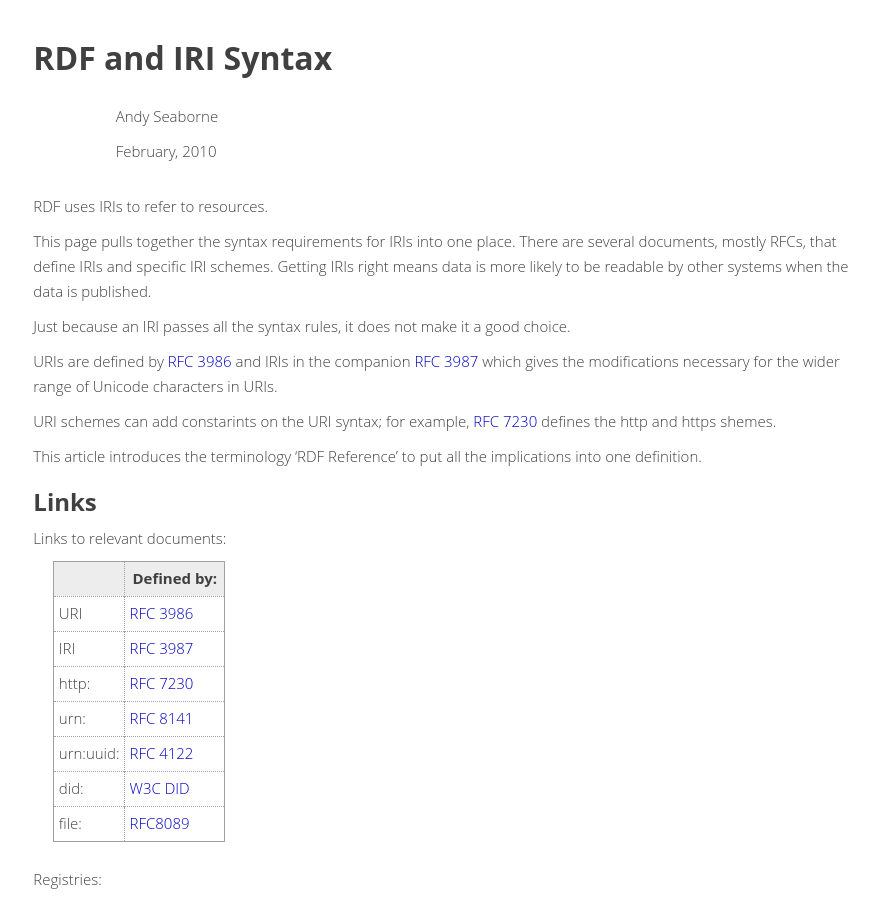
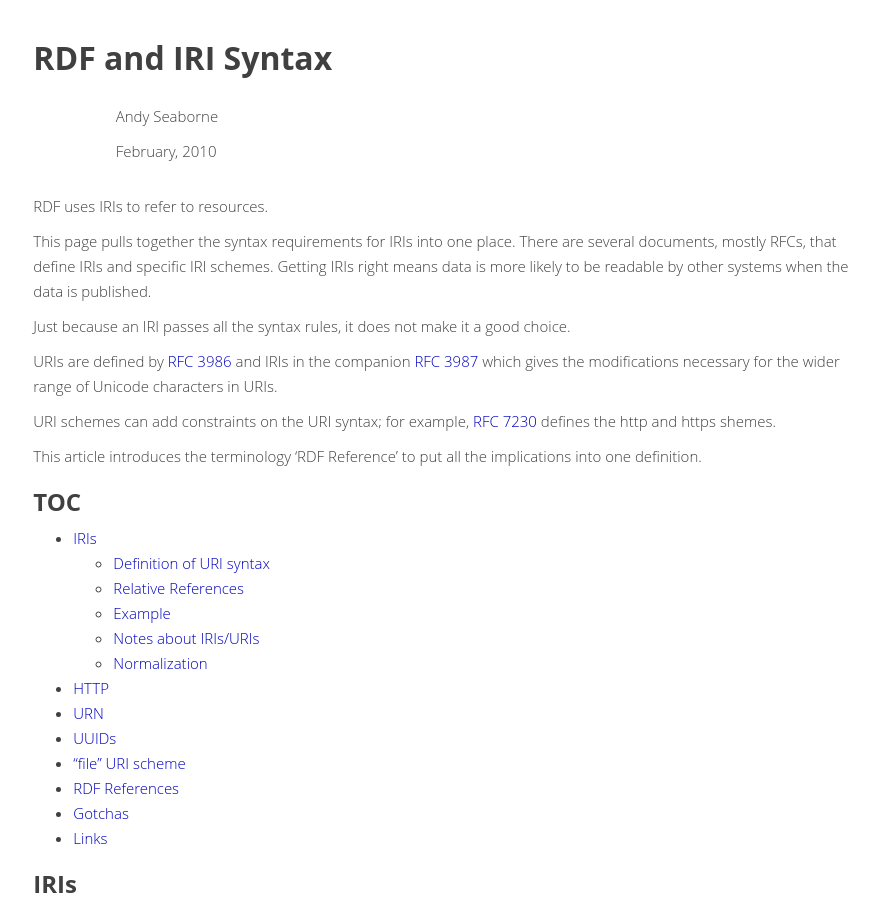
Before and after one commit to afs/afs.github.io, a Jekyll site: the page built from rdf-iri-syntax.md, in a window 1280 px wide and 900 px high. Shown: the whole window, without its empty margins (195-1074 px from the left). Built offline with Jekyll 4.4.1, drawn with Linux system fonts in a browser that asks for light colours; some web fonts are replaced; some of the changed text lies outside the part shown.

Commit message:
Add TOC to rdf-iri-syntax

````diff
--- a/rdf-iri-syntax.md
+++ b/rdf-iri-syntax.md
@@ -21,31 +21,28 @@ IRIs in the companion [RFC 3987](https://tools.ietf.org/html/rfc3987]) which
 gives the modifications necessary for the wider range of
 Unicode characters in URIs.
 
-URI schemes can add constarints on the URI syntax; for example, [RFC
+URI schemes can add constraints on the URI syntax; for example, [RFC
 7230](https://tools.ietf.org/html/rfc7230) defines the http and https shemes.
 
 This article introduces the terminology 'RDF Reference' to put all the
 implications into one definition.
 
-## Links
 
-Links to relevant documents:
+## TOC {#toc}
 
-|           | Defined by: |
-|-----------|-------------|
-| URI       | [RFC 3986](https://tools.ietf.org/html/rfc3986) |
-| IRI       | [RFC 3987](https://tools.ietf.org/html/rfc3987) |
-| http:     | [RFC 7230](https://tools.ietf.org/html/rfc7230) |
-| urn:      | [RFC 8141](https://tools.ietf.org/html/rfc8141) |
-| urn:uuid: | [RFC 4122](https://tools.ietf.org/html/rfc4122) |
-| did:      | [W3C DID](https://www.w3.org/TR/did-core/)      |
-| file:     | [RFC8089](https://tools.ietf.org/html/rfc8089)  |
-
-<br/>Registries:
-
-* [IANA URI schemes](https://www.iana.org/assignments/uri-schemes/uri-schemes.xhtml)
-* [IANA URN
-namespaces](https://www.iana.org/assignments/urn-namespaces/urn-namespaces.xhtml)
+- [IRIs](#iris)
+  - [Definition of URI syntax](#defn-uri-syntax)
+  - [Relative References](#relative-references)
+  - [Example](#example)
+  - [Notes about IRIs/URIs](#notes-iris)
+  - [Normalization](#normalization)
+- [HTTP](#http)
+- [URN](#urn)
+- [UUIDs](#uuid)
+- ["file" URI scheme](#file)
+- [RDF References](#rdf-references)
+- [Gotchas](#gotchas)
+- [Links](#links)
 
 ## IRIs
 
@@ -63,7 +60,7 @@ MAY contain a fragment identifier."
 As of [RFC 3986](https://tools.ietf.org/html/rfc3986), relative IRIs are called
 "relative references".
 
-### Definition of URI syntax
+### Definition of URI syntax {#defn-uri-syntax}
 
 In [RFC3986 section-4.1](https://tools.ietf.org/html/rfc3986#section-4.1)
 defines "URI".
@@ -137,7 +134,7 @@ the `"//" authority path-abempty` choice in `hier-part`.
 With [non-strict resolution](https://tools.ietf.org/html/rfc3986#section-5.2.2),
 and an valid HTTP base URI, the examples won't appear in RDF abstract syntax.
 
-### Notes about IRIs/URIs:
+### Notes about IRIs/URIs {#notes-iris}
 
 * Space (U+0200) is not legal in an IRI.
 * `@`, `~`, `(`, `)` and `:` are legal in the path, query and fragment components.
@@ -208,7 +205,7 @@ Hex digits should be lower case.
 There was a [proposal](https://tools.ietf.org/html/draft-kindel-uuid-uri-00) for
 a "uuid" scheme, it is is sometimes seen but it was only ever a draft.
 
-## "file" URI scheme {#file]
+## "file" URI scheme {#file}
 
 The file URI scheme had for a long time been only loosely defined in
 [RFC 1738 section 3.10](https://tools.ietf.org/html/rfc1738#section-3.10).
@@ -224,7 +221,7 @@ when working with local files, for example using RDF for configuration files on
 local machine. Such URIs will be of the form `file:///` (that is, 3 '/') using
 the file scheme convention that "localhost" can be dropped.
 
-## RDF References
+## RDF References {#rdf-references}
 
 It woudl be useful to pull all these considerations together into a distinct
 piece of terminolgy
@@ -269,3 +266,23 @@ BASE <urn:>
 ```
 
 but `urn:` is not a legal URNs.
+
+## Links
+
+Links to relevant documents:
+
+|           | Defined by: |
+|-----------|-------------|
+| URI       | [RFC 3986](https://tools.ietf.org/html/rfc3986) |
+| IRI       | [RFC 3987](https://tools.ietf.org/html/rfc3987) |
+| http:     | [RFC 7230](https://tools.ietf.org/html/rfc7230) |
+| urn:      | [RFC 8141](https://tools.ietf.org/html/rfc8141) |
+| urn:uuid: | [RFC 4122](https://tools.ietf.org/html/rfc4122) |
+| did:      | [W3C DID](https://www.w3.org/TR/did-core/)      |
+| file:     | [RFC8089](https://tools.ietf.org/html/rfc8089)  |
+
+<br/>Registries:
+
+* [IANA URI schemes](https://www.iana.org/assignments/uri-schemes/uri-schemes.xhtml)
+* [IANA URN
+namespaces](https://www.iana.org/assignments/urn-namespaces/urn-namespaces.xhtml)
````
Also changed, not shown: other parts of rdf-iri-syntax.md (+1 -1 lines).
